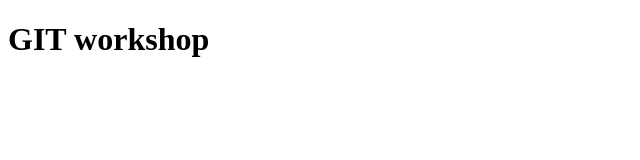
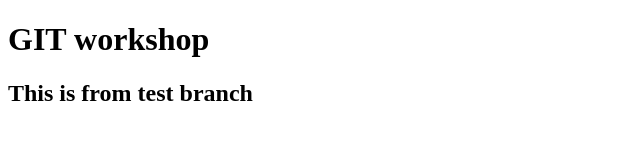
Before and after one commit to Dhinakar-ravichandran/git_workshop, a plain HTML site: page index.html in a window 1280 px wide. Shown: the whole page, without its empty margins (0-640 px from the left). Drawn offline with Linux system fonts and the light colour scheme.

Commit message:
second push

```diff
--- a/index.html
+++ b/index.html
@@ -8,6 +8,6 @@
 </head>
 <body>
     <h1>GIT workshop</h1>
-
+    <h2>This is from test branch</h2>
 </body>
 </html>
```
